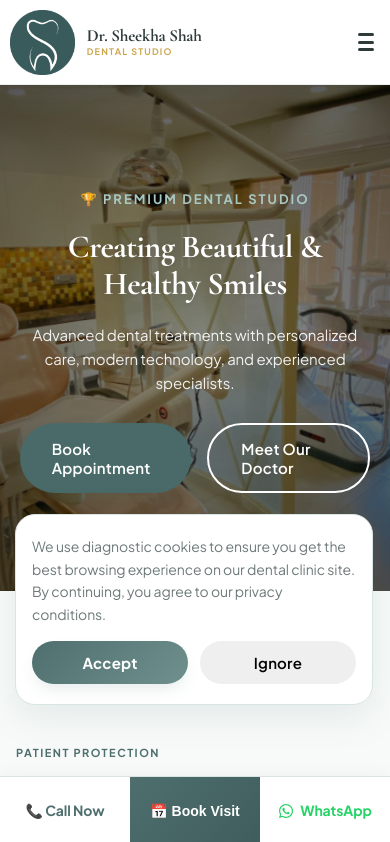
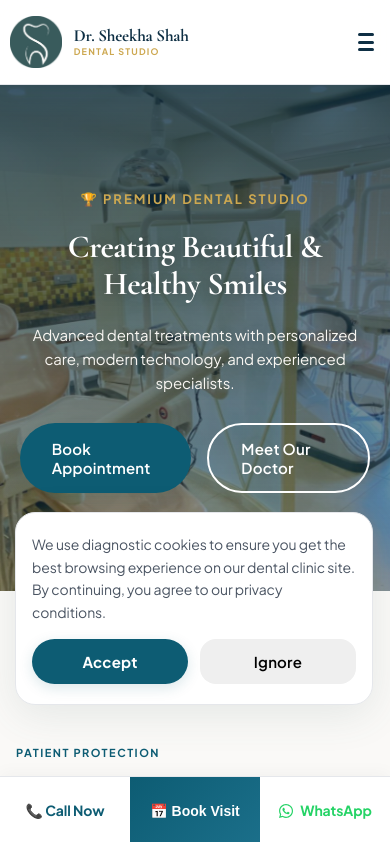
Before and after one commit to Gamivishal/dental-website, a React (Vite) app: page / in a window 390 px wide. Shown: the top 842 px of the page. Built offline with nearby package versions, Linux system fonts and the light colour scheme.

Commit message:
Chnage for COlour Combination

```diff
--- a/src/components/FloatingButtons.tsx
+++ b/src/components/FloatingButtons.tsx
@@ -1,4 +1,4 @@
-import React, { useState, useEffect } from 'react';
+import React, { useState, useEffect, useRef } from 'react';
 
 interface FloatingButtonsProps {
   setCurrentPage: (page: string) => void;
@@ -6,14 +6,34 @@ interface FloatingButtonsProps {
 
 export const FloatingButtons: React.FC<FloatingButtonsProps> = ({ setCurrentPage }) => {
   const [showBackToTop, setShowBackToTop] = useState(false);
+  const [isVisible, setIsVisible] = useState(true);
+  const lastScrollY = useRef(0);
 
   useEffect(() => {
     const handleScroll = () => {
-      if (window.scrollY > 300) {
+      const currentScrollY = window.scrollY;
+
+      if (currentScrollY > 500) {
         setShowBackToTop(true);
       } else {
         setShowBackToTop(false);
       }
+
+      // Auto hide while scrolling down, reappear scrolling up
+      if (currentScrollY > lastScrollY.current && currentScrollY > 100) {
+        setIsVisible(false);
+      } else {
+        setIsVisible(true);
+      }
+
+      // Never overlap footer
+      const scrollPosition = window.innerHeight + window.scrollY;
+      const bodyHeight = document.documentElement.scrollHeight;
+      if (bodyHeight - scrollPosition < 350) {
+        setIsVisible(false);
+      }
+
+      lastScrollY.current = currentScrollY;
     };
 
     window.addEventListener('scroll', handleScroll, { passive: true });
@@ -28,7 +48,7 @@ export const FloatingButtons: React.FC<FloatingButtonsProps> = ({ setCurrentPage
   return (
     <>
       {/* Floating Action Group */}
-      <div className="floating-action-group fade-in">
+      <div className={`floating-action-group fade-in ${isVisible ? 'visible' : 'hidden'}`}>
         {/* Back to Top Button (Small, Light Gray) */}
         {showBackToTop && (
           <button
--- a/src/index.css
+++ b/src/index.css
@@ -1,48 +1,49 @@
 @import url('https://fonts.googleapis.com/css2?family=Cormorant+Garamond:ital,wght@0,400;0,500;0,600;0,700;1,400&family=Plus+Jakarta+Sans:wght@300;400;500;600;700&display=swap');
 
 :root {
-  /* Premium Sage Green Brand Color Palette */
-  --bg: #F8FBFA;
+  /* Premium Luxury Dental Clinic Palette */
+  --bg: #FAF9F7;
   --bg-card: #FFFFFF;
   --bg-card-hover: #FFFFFF;
-  --bg-section: #EDF5F4;
-  --border: #D8E5E3;
-  --border-hover: #4E6F6E;
-  --text: #6D7A79;
-  --text-h: #2E3B3A;
-  --accent: #4E6F6E;
-  --accent-hover: #3F5D5C;
-  --accent-secondary: #6F908D;
-  --accent-light: #A7C8C3;
+  --bg-section: #FAF9F7; /* Soft Ivory */
+  --border: #E5E7EB;
+  --border-hover: #CDA851; /* Gold */
+  --text: #4B5563;
+  --text-h: #0E2F44;
+  --accent: #0D5C73; /* Primary */
+  --accent-hover: #1B6F8A; /* Secondary */
+  --accent-secondary: #1B6F8A;
+  --accent-light: #E8F4F8; /* Very Light Teal */
   --success: #6BAA75;
   --white: #FFFFFF;
-  --accent-gold: #cda851;
-  --accent-gold-hover: #b59242;
+  --accent-gold: #CDA851;
+  --accent-gold-hover: #B59242;
+  --wood-accent: #8B5E3C;
 
   /* Header Specific Tokens */
-  --header-bg: #FFFFFF;
-  --header-text: #2F3D3C;
-  --header-accent: #496A69;
-  --header-accent-hover: #365554;
-  --header-border: #E8F0EF;
+  --header-bg: rgba(255, 255, 255, 0.9);
+  --header-text: #0E2F44;
+  --header-accent: #0D5C73;
+  --header-accent-hover: #1B6F8A;
+  --header-border: #E5E7EB;
 
   /* Footer Specific Tokens */
-  --footer-bg: #0d3538;
-  --footer-text: #DCE7E5;
+  --footer-bg: #0E2F44;
+  --footer-text: #E5E7EB;
   --footer-text-h: #FFFFFF;
   --footer-link: #FFFFFF;
-  --footer-link-hover: #BFD5D1;
-  --footer-social-bg: #5B7C7B;
-  --footer-social-hover-bg: #BFD5D1;
-  --footer-social-hover-text: #365554;
-  --footer-copyright-bg: #0d3538;
+  --footer-link-hover: #CDA851;
+  --footer-social-bg: #1B6F8A;
+  --footer-social-hover-bg: #CDA851;
+  --footer-social-hover-text: #FFFFFF;
+  --footer-copyright-bg: #0E2F44;
 
-  --accent-rgb: 78, 111, 110;
-  --accent-secondary-rgb: 111, 144, 141;
-  --accent-light-rgb: 167, 200, 195;
+  --accent-rgb: 13, 92, 115;
+  --accent-secondary-rgb: 27, 111, 138;
+  --accent-light-rgb: 232, 244, 248;
 
-  --shadow: 0 10px 30px rgba(78, 111, 110, 0.04), 0 1px 3px rgba(0, 0, 0, 0.02);
-  --shadow-hover: 0 20px 40px rgba(78, 111, 110, 0.08), 0 1px 10px rgba(0, 0, 0, 0.04);
+  --shadow: 0 10px 30px rgba(13, 92, 115, 0.04), 0 1px 3px rgba(0, 0, 0, 0.02);
+  --shadow-hover: 0 20px 40px rgba(13, 92, 115, 0.08), 0 1px 10px rgba(0, 0, 0, 0.04);
 
   --sans: 'Plus Jakarta Sans', system-ui, -apple-system, sans-serif;
   --heading: 'Cormorant Garamond', Georgia, serif;
@@ -112,29 +113,21 @@ h4 {
 }
 
 h1 {
-  font-size: 56px;
-  line-height: 110%;
-  font-weight: 800;
-
-  @media (max-width: 768px) {
-    font-size: 38px;
-  }
+  font-size: clamp(2.5rem, 5vw + 1rem, 4rem);
+  line-height: 1.1;
+  font-weight: 700;
 }
 
 h2 {
-  font-size: 38px;
-  line-height: 120%;
-  font-weight: 800;
-
-  @media (max-width: 768px) {
-    font-size: 28px;
-  }
+  font-size: clamp(2rem, 4vw + 0.5rem, 3rem);
+  line-height: 1.2;
+  font-weight: 700;
 }
 
 h3 {
-  font-size: 24px;
-  line-height: 130%;
-  font-weight: 700;
+  font-size: clamp(1.5rem, 2.5vw + 0.5rem, 2rem);
+  line-height: 1.3;
+  font-weight: 600;
 }
 
 p {
@@ -151,12 +144,12 @@ a {
   }
 }
 
-/* Glassmorphism/Premium Generic Card */
+/* Premium Glass Card */
 .glass-card {
   position: relative;
   background: var(--bg-card);
   border: 1px solid var(--border);
-  border-radius: 20px;
+  border-radius: 24px;
   padding: 32px;
   box-shadow: var(--shadow);
   transition: all 400ms cubic-bezier(0.16, 1, 0.3, 1);
@@ -164,50 +157,10 @@ a {
   overflow: hidden;
   z-index: 1;
 
-  &::before {
-    content: '';
-    position: absolute;
-    bottom: 0;
-    left: 0;
-    width: 100%;
-    height: 0;
-    background: var(--accent);
-    z-index: -1;
-    transition: height 350ms cubic-bezier(0.16, 1, 0.3, 1);
-  }
-
-  h2,
-  h3,
-  h4,
-  p,
-  span,
-  strong,
-  div,
-  button {
-    transition: color 300ms ease, border-color 300ms ease;
-  }
-
   &:hover {
-    transform: translateY(-10px);
-    border-color: var(--accent);
+    transform: translateY(-8px);
+    border-color: var(--accent-gold);
     box-shadow: var(--shadow-hover);
-
-    &::before {
-      height: 100%;
-    }
-
-    h2,
-    h3,
-    h4,
-    strong {
-      color: #ffffff !important;
-    }
-
-    p,
-    span,
-    div {
-      color: rgba(255, 255, 255, 0.9) !important;
-    }
   }
 }
 
@@ -217,61 +170,54 @@ a {
   font-size: 15px;
   font-weight: 600;
   padding: 14px 32px;
-  border-radius: 50px;
-  border: none;
+  border-radius: 16px;
+  border: 1px solid transparent;
   cursor: pointer;
-  transition: all 0.3s cubic-bezier(0.16, 1, 0.3, 1);
+  transition: all 0.4s cubic-bezier(0.16, 1, 0.3, 1);
   display: inline-flex;
   align-items: center;
   justify-content: center;
   gap: 8px;
   letter-spacing: 0.2px;
 
-  &.primary {
-    background: linear-gradient(135deg, var(--accent) 0%, var(--accent-secondary) 100%);
+  &.primary, &.primary-cta {
+    background: var(--accent);
     color: #ffffff;
-    box-shadow: rgba(78, 111, 110, 0.15) 0 8px 16px -4px;
+    box-shadow: 0 4px 14px rgba(13, 92, 115, 0.15);
 
     &:hover {
       background: var(--accent-hover);
-      transform: translateY(-4px) scale(1.03);
-      box-shadow: rgba(63, 93, 92, 0.4) 0 12px 24px -5px;
+      border-color: var(--accent-gold);
+      transform: translateY(-4px) scale(1.02);
+      box-shadow: 0 8px 24px rgba(205, 168, 81, 0.25);
     }
   }
 
   &.secondary {
     background: #ffffff;
     color: var(--accent);
-    border: 2px solid var(--accent);
+    border: 1px solid var(--accent);
 
     &:hover {
       background: var(--accent);
       color: #ffffff;
-      transform: translateY(-2px);
+      transform: translateY(-4px) scale(1.02);
+      border-color: var(--accent-gold);
+      box-shadow: 0 8px 24px rgba(205, 168, 81, 0.25);
     }
   }
 
   &.outline {
     background: transparent;
     color: var(--accent);
-    border: 2px solid var(--accent);
+    border: 1px solid var(--accent);
 
     &:hover {
       background: var(--accent);
       color: #ffffff;
-      transform: translateY(-2px);
-    }
-  }
-
-  &.primary-cta {
-    background: linear-gradient(135deg, var(--accent) 0%, var(--accent-secondary) 100%);
-    color: #ffffff;
-    box-shadow: rgba(78, 111, 110, 0.15) 0 8px 16px -4px;
-
-    &:hover {
-      background: var(--accent-hover);
-      transform: translateY(-4px) scale(1.03);
-      box-shadow: rgba(63, 93, 92, 0.4) 0 12px 24px -5px;
+      transform: translateY(-4px) scale(1.02);
+      border-color: var(--accent-gold);
+      box-shadow: 0 8px 24px rgba(205, 168, 81, 0.25);
     }
   }
 
--- a/src/pages/Contact.tsx
+++ b/src/pages/Contact.tsx
@@ -184,51 +184,54 @@ export const Contact: React.FC = () => {
 
                 <form onSubmit={handleBooking} className="booking-form">
                   <div className="form-group">
-                    <label htmlFor="book-name">Patient Full Name</label>
                     <input
                       type="text"
                       id="book-name"
                       value={bookingName}
                       onChange={(e) => setBookingName(e.target.value)}
-                      placeholder="Dr. / Mr. / Ms. Name"
+                      placeholder=" "
                       required
                     />
+                    <label htmlFor="book-name">Patient Full Name</label>
                   </div>
 
                   <div className="form-group">
-                    <label htmlFor="book-phone">Phone Number</label>
                     <input
                       type="tel"
                       id="book-phone"
                       value={bookingPhone}
                       onChange={(e) => setBookingPhone(e.target.value)}
-                      placeholder="+1 (555) 000-0000"
+                      placeholder=" "
                       required
                     />
+                    <label htmlFor="book-phone">Phone Number</label>
                   </div>
 
                   <div className="form-group">
-                    <label htmlFor="book-date">Preferred Date</label>
                     <input
                       type="date"
                       id="book-date"
                       value={bookingDate}
                       onChange={(e) => setBookingDate(e.target.value)}
+                      placeholder=" "
                       required
                     />
+                    <label htmlFor="book-date">Preferred Date</label>
                   </div>
 
                   <div className="form-group">
-                    <label htmlFor="book-time">Preferred Time Slot</label>
                     <select
                       id="book-time"
                       value={bookingTime}
                       onChange={(e) => setBookingTime(e.target.value)}
+                      required
                     >
+                      <option value="" disabled hidden></option>
                       <option value="morning">Morning (9:00 AM - 12:00 PM)</option>
                       <option value="afternoon">Afternoon (12:00 PM - 4:00 PM)</option>
                       <option value="evening">Evening (4:00 PM - 8:00 PM)</option>
                     </select>
+                    <label htmlFor="book-time">Preferred Time Slot</label>
                   </div>
 
                   <button type="submit" className="cta-button primary-cta w-full">
--- a/src/pages/Home.tsx
+++ b/src/pages/Home.tsx
@@ -303,19 +303,23 @@ export const Home: React.FC<HomeProps> = ({ setCurrentPage, setSelectedCategory
 
         {/* 4. Large Trust & Achievement Bar (Statistics Section) */}
         <section className="home-stats-bar-premium reveal">
-          <div className="home-stat-item-premium">
+          <div className="home-stat-item-premium fade-in" style={{ animationDelay: '0.1s' }}>
+            <div className="stat-icon">⭐</div>
             <h3><AnimatedCounter value={5.0} decimals={1} suffix=" ★" /></h3>
             <p>Google Rating (1000+ Reviews)</p>
           </div>
-          <div className="home-stat-item-premium">
+          <div className="home-stat-item-premium fade-in" style={{ animationDelay: '0.2s' }}>
+            <div className="stat-icon">🏅</div>
             <h3>ISO</h3>
             <p>Certified 9001:2015 Standards</p>
           </div>
-          <div className="home-stat-item-premium">
+          <div className="home-stat-item-premium fade-in" style={{ animationDelay: '0.3s' }}>
+            <div className="stat-icon">🦷</div>
             <h3><AnimatedCounter value={15} suffix="+ Yrs" /></h3>
             <p>Clinical Practice</p>
           </div>
-          <div className="home-stat-item-premium">
+          <div className="home-stat-item-premium fade-in" style={{ animationDelay: '0.4s' }}>
+            <div className="stat-icon">🛡️</div>
             <h3><AnimatedCounter value={100} suffix="%" /></h3>
             <p>Warranty Validated Cases</p>
           </div>
@@ -469,7 +473,7 @@ export const Home: React.FC<HomeProps> = ({ setCurrentPage, setSelectedCategory
         </section>
 
         {/* 9. Technology & Comfort Details (Split visual grid) */}
-        <section className="home-section-alternate-light reveal">
+        <section className="home-section-alternate-teal reveal">
           <div className="tech-comfort-grid">
             <div className="tech-comfort-copy reveal-left">
               <div className="section-header align-left">
```
Also changed, not shown: src/App.css, 1 other file (tests, documents, lock files or other folders).
